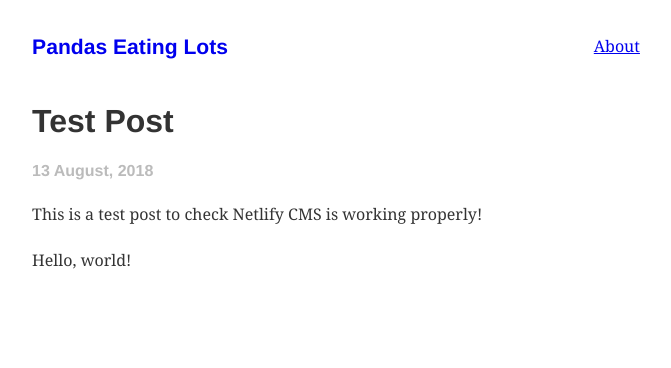
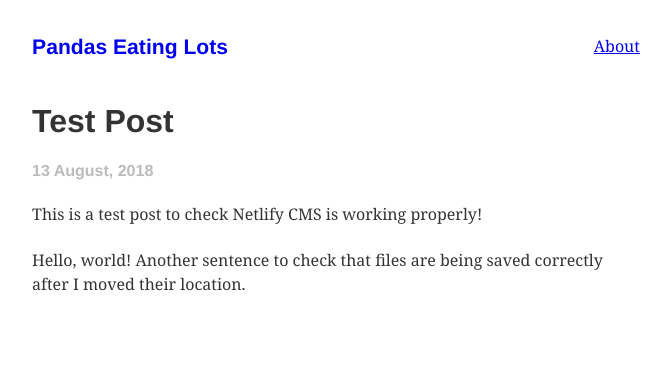
Before and after one commit to davidbailey00/gatsby-testbed, a Gatsby site: page /test-post/ in a window 1280 px wide. Shown: the whole page, without its empty margins (304-975 px from the left). Built offline with nearby package versions, Linux system fonts and the light colour scheme; Gatsby itself is replaced by a stand-in of ours; some packages are replaced by stand-ins of ours.

Commit message:
Update Amazing Pandas Eating Things “test-post”

```diff
--- a/static/posts/test-post.md
+++ b/static/posts/test-post.md
@@ -4,4 +4,4 @@ date: 2018-08-13T12:38:03.935Z
 ---
 This is a test post to check Netlify CMS is working properly!
 
-Hello, world!
+Hello, world! Another sentence to check that files are being saved correctly after I moved their location.
```
